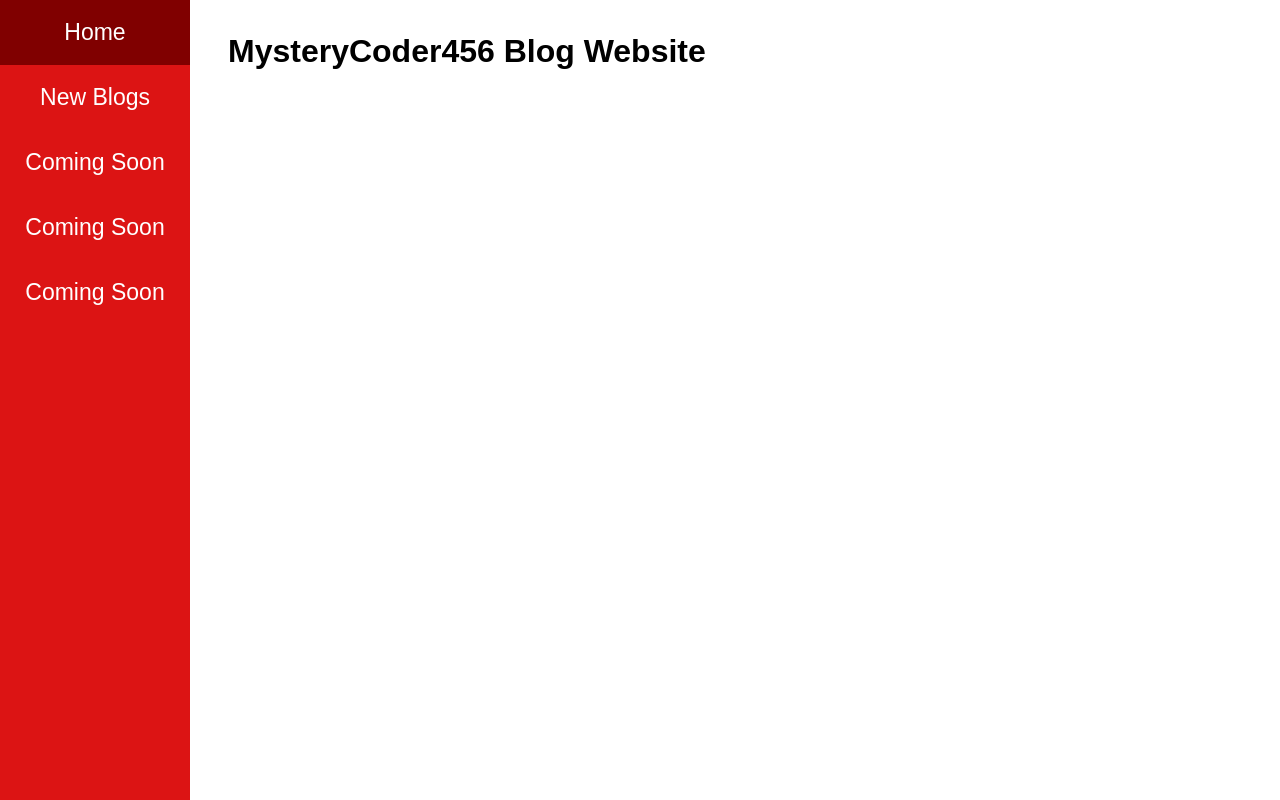
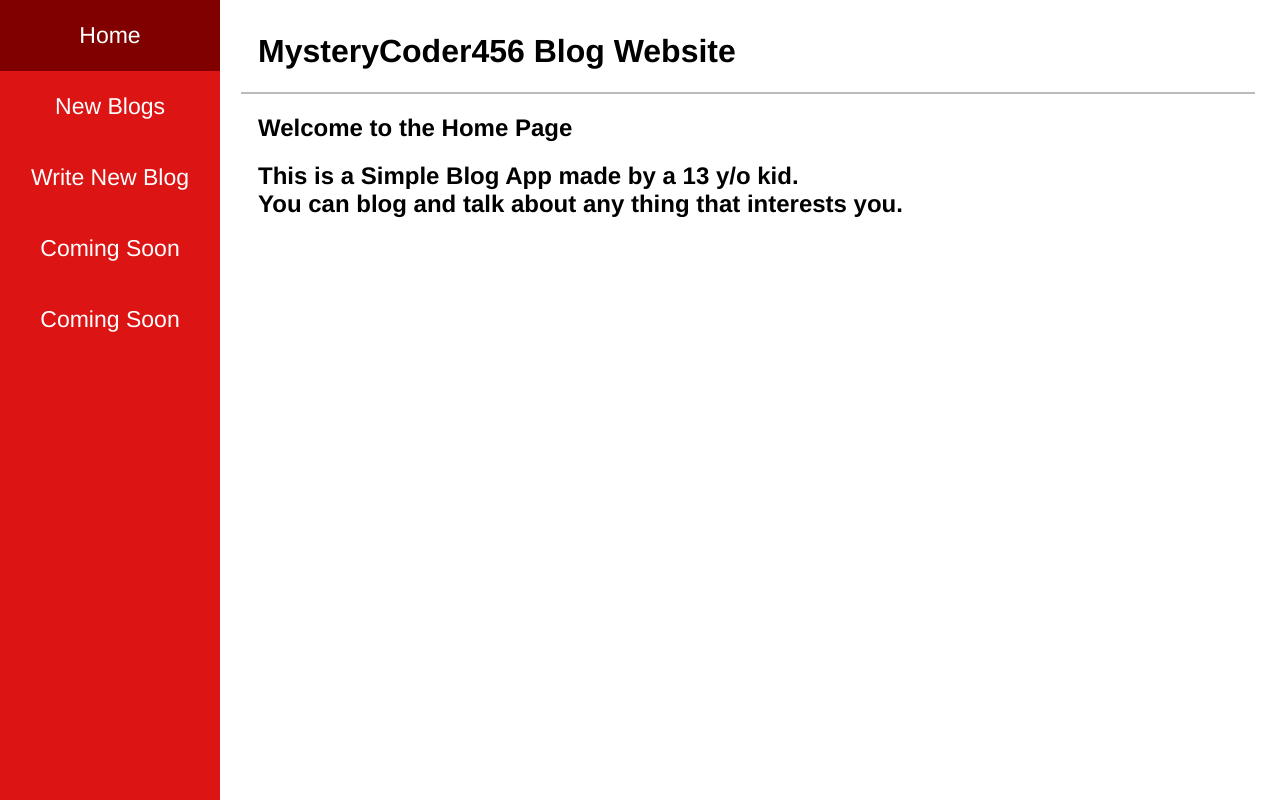
Before and after one commit to MysteryCoder456/Blog-App, a Django app: page / in a window 1280 px wide. Run offline with Django 3.2, Linux system fonts and the light colour scheme.

Commit message:
Added more stuffs to homepage

```diff
--- a/blog/static/blog/styles.css
+++ b/blog/static/blog/styles.css
@@ -8,12 +8,12 @@
 /* Styles */
 
 html {
-    font-family: Arial, Helvetica, sans-serif;
+    font-family: Montserrat, Helvetica, Arial;
 }
 
 .sidenav {
     height: 100%;
-    width: 190px;
+    width: 220px;
     position: fixed;
     top: 0;
     left: 0;
@@ -38,6 +38,13 @@ html {
 }
 
 .main {
-    margin-left: 190px;
+    margin-left: 220px;
     padding: 4px 0px 0px 30px;
 }
+
+hr {
+    position: relative;
+    left: -17px;
+    background-color: #BBBBBB;
+    border: none;
+}
--- a/blog/templates/blog/base.html
+++ b/blog/templates/blog/base.html
@@ -12,13 +12,14 @@
     <div class="sidenav">
         <a href="/">Home</a>
         <a href="#">New Blogs</a>
-        <a href="#">Coming Soon</a>
+        <a href="#">Write New Blog</a>
         <a href="#">Coming Soon</a>
         <a href="#">Coming Soon</a>
     </div>
 
     <div class="main">
         <h1>MysteryCoder456 Blog Website</h1>
+        <hr size="4">
         {% block main %}
         {% endblock %}
     </div>
--- a/blog/templates/blog/home.html
+++ b/blog/templates/blog/home.html
@@ -1 +1,13 @@
 {% extends 'blog/base.html' %}
+
+{% block title %}
+    Home - MC456 Blog Site
+{% endblock %}
+
+{% block main %}
+    <h2>Welcome to the Home Page</h2>
+    <h2>
+        This is a Simple Blog App made by a 13 y/o kid. <br>
+        You can blog and talk about any thing that interests you.
+    </h2>
+{% endblock %}
```
